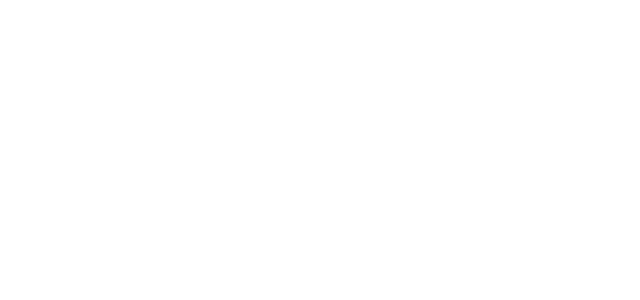
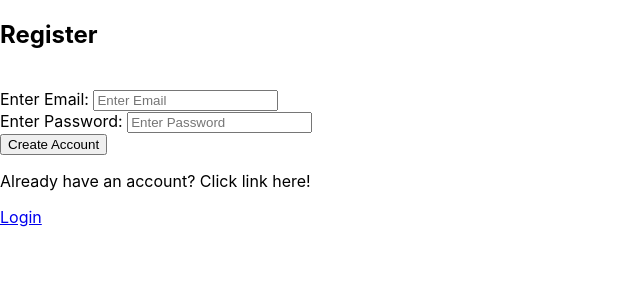
Before and after one commit to pauldungca/OLGP-Servers, a React (Create React App) app in the folder olgpservers/: page /register in a window 1280 px wide. Shown: the top 300 px of the page, without its empty margins (0-640 px from the left). Built offline with nearby package versions, Linux system fonts and the light colour scheme.

Commit message:
Successfully created the login functionality!

```diff
--- a/olgpservers/src/App.jsx
+++ b/olgpservers/src/App.jsx
@@ -6,21 +6,30 @@
 import Login from "./pages/login";
 import Dashboard from "./pages/dashboard";
 
+import Wrapper from "./helper/wrapper";
+
 function App() {
-  return;
-
-  <BrowserRouter>
-    <Routes>
-      <Route path="/" element={<Dashboard />} />
-      {/*Home*/}
-      <Route path="/" element={<Home />} />
-      {/*Register*/}
-      <Route path="/" element={<Register />} />
-      {/*Login*/}
-      <Route path="/" element={<Login />} />
-      {/*Dashboard*/}
-    </Routes>
-  </BrowserRouter>;
+  return (
+    <BrowserRouter>
+      <Routes>
+        {/* Dashboard */}
+        <Route
+          path="/dashboard"
+          element={
+            <Wrapper>
+              <Dashboard />
+            </Wrapper>
+          }
+        />
+        {/* Home */}
+        <Route path="/home" element={<Home />} />
+        {/* Register */}
+        <Route path="/register" element={<Register />} />
+        {/* Login */}
+        <Route path="/login" element={<Login />} />
+      </Routes>
+    </BrowserRouter>
+  );
 }
 
 export default App;
--- /dev/null
+++ b/olgpservers/src/helper/wrapper.jsx
@@ -0,0 +1,30 @@
+import React, { useEffect, useState } from "react";
+import supabase from "./supabaseClient";
+import { Navigate } from "react-router-dom";
+
+function Wrapper({ children }) {
+  const [authenticated, setAuthenticated] = useState(false);
+  const [loading, setLoading] = useState(true);
+
+  useEffect(() => {
+    const getSession = async () => {
+      const {
+        data: { session },
+      } = await supabase.auth.getSession();
+      setAuthenticated(!!session);
+      setLoading(false);
+    };
+    getSession();
+  }, []);
+
+  if (loading) {
+    return <div>Loading...</div>;
+  } else {
+    if (authenticated) {
+      return <>{children}</>;
+    }
+    return <Navigate to="/login" />;
+  }
+}
+
+export default Wrapper;
--- a/olgpservers/src/pages/dashboard.jsx
+++ b/olgpservers/src/pages/dashboard.jsx
@@ -1,7 +1,26 @@
 import React from "react";
+import supabase from "../helper/supabaseClient";
+import { useNavigate } from "react-router-dom";
 
-function dashboard() {
-  return <div>dashboard</div>;
+function Dashboard() {
+  const navigate = useNavigate();
+
+  const signout = async () => {
+    const { error } = await supabase.auth.signOut();
+    if (!error) {
+      navigate("/login");
+    }
+  };
+  return (
+    <div>
+      <h2>Dashboard</h2>
+      <br />
+      <p>Welcome to the Dashboard!</p>
+      <button onClick={signout}>
+        Sign Out
+      </button>
+    </div>
+  );
 }
 
-export default dashboard;
+export default Dashboard;
--- a/olgpservers/src/pages/home.jsx
+++ b/olgpservers/src/pages/home.jsx
@@ -1,7 +1,16 @@
 import React from "react";
+import { Link } from "react-router-dom";
 
-function home() {
-  return <div>home</div>;
+function Home() {
+  return (
+    <div>
+      <Link to="/register">Register</Link>
+      <br />
+      <Link to="/login">Login</Link>
+      <br />
+      <Link to="/dashboard">Dashboard</Link>
+    </div>
+  );
 }
 
-export default home;
+export default Home;
--- a/olgpservers/src/pages/login.jsx
+++ b/olgpservers/src/pages/login.jsx
@@ -1,7 +1,69 @@
-import React from "react";
+import React, { useState } from "react";
+import supabase from "../helper/supabaseClient";
+import { Link, useNavigate } from "react-router-dom";
 
-function login() {
-  return <div>login</div>;
+function Login() {
+  const [email, setEmail] = useState("");
+  const [password, setPassword] = useState("");
+  const [message, setMessage] = useState("");
+  const navigate = useNavigate();
+
+  const handleSubmit = async (event) => {
+    event.preventDefault();
+    setMessage("");
+
+    const { data, error } = await supabase.auth.signInWithPassword({
+      email,
+      password,
+    });
+
+    if (error) {
+      setMessage(error.message);
+      return;
+    }
+
+    if (data && data.user) {
+      navigate("/dashboard");
+    }
+
+    setEmail("");
+    setPassword("");
+  };
+
+  return (
+    <div>
+      <h2>Login</h2>
+      <br />
+      {message && <p>{message}</p>}
+      <form onSubmit={handleSubmit}>
+        <label htmlFor="email">Enter Email: </label>
+        <input
+          onChange={(e) => setEmail(e.target.value)}
+          value={email}
+          type="email"
+          placeholder="Enter Email"
+          name="email"
+          id=""
+          required
+        />
+        <br />
+        <label htmlFor="password">Enter Password: </label>
+        <input
+          onChange={(e) => setPassword(e.target.value)}
+          value={password}
+          type="password"
+          placeholder="Enter Password"
+          name="password"
+          id=""
+          required
+        />
+        <br />
+        <button type="submit">Login</button>
+      </form>
+      <p>Don't have an account? Click link here! </p>
+      <Link to="/register">Register</Link>
+    </div>
+  );
 }
 
-export default login;
+export default Login;
--- a/olgpservers/src/pages/register.jsx
+++ b/olgpservers/src/pages/register.jsx
@@ -1,7 +1,69 @@
-import React from "react";
+import React, { useState } from "react";
+import supabase from "../helper/supabaseClient";
+import { Link } from "react-router-dom";
 
-function register() {
-  return <div>register</div>;
+function Register() {
+  const [email, setEmail] = useState("");
+  const [password, setPassword] = useState("");
+  const [message, setMessage] = useState("");
+
+  const handleSubmit = async (event) => {
+    event.preventDefault();
+    setMessage("");
+
+    const { data, error } = await supabase.auth.signUp({
+      email,
+      password,
+    });
+
+    if (error) {
+      setMessage(error.message);
+    }
+
+    if (data) {
+      setMessage(
+        "User created successfully. Please check your email for confirmation."
+      );
+    }
+
+    setEmail("");
+    setPassword("");
+  };
+
+  return (
+    <div>
+      <h2>Register</h2>
+      <br />
+      {message && <p>{message}</p>}
+      <form onSubmit={handleSubmit}>
+        <label htmlFor="email">Enter Email: </label>
+        <input
+          onChange={(e) => setEmail(e.target.value)}
+          value={email}
+          type="email"
+          placeholder="Enter Email"
+          name="email"
+          id=""
+          required
+        />
+        <br />
+        <label htmlFor="password">Enter Password: </label>
+        <input
+          onChange={(e) => setPassword(e.target.value)}
+          value={password}
+          type="password"
+          placeholder="Enter Password"
+          name="password"
+          id=""
+          required
+        />
+        <br />
+        <button type="submit">Create Account</button>
+      </form>
+      <p>Already have an account? Click link here! </p>
+      <Link to="/login">Login</Link>
+    </div>
+  );
 }
 
-export default register;
+export default Register;
```
